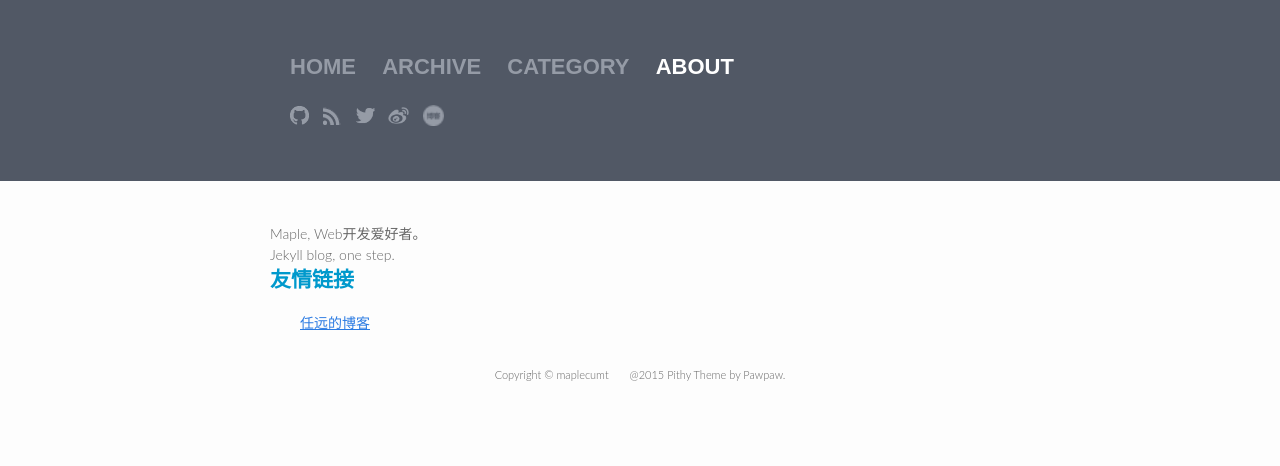
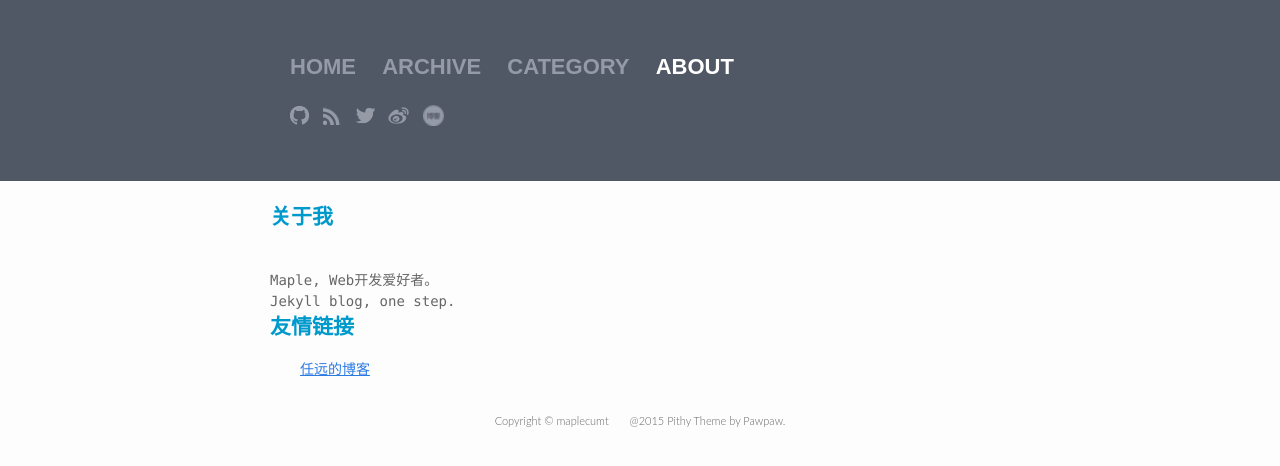
Before and after one commit to maple-yf/maplecumt, a Jekyll site: the page built from about.html, in a window 1280 px wide. Shown: the top 466 px of the page. Built offline with Jekyll 4.4.1, drawn with Linux system fonts in a browser that asks for light colours.

Commit message:
no message

```diff
--- a/about.html
+++ b/about.html
@@ -1,13 +1,14 @@
 ---
 layout: default
 ---
-
-<div class="about">
-<br>
-Maple, Web开发爱好者。<br>
-Jekyll blog, one step.
+<div class="well">
+	<h2 class="category" >关于我</h2>
+	<div class="about">
+	<br>
+	Maple, Web开发爱好者。<br>
+	Jekyll blog, one step.
+	</div>
 </div>
-
 <div class="well">
 	<h2 class="category" >友情链接</h2>
 	<ul>
```
